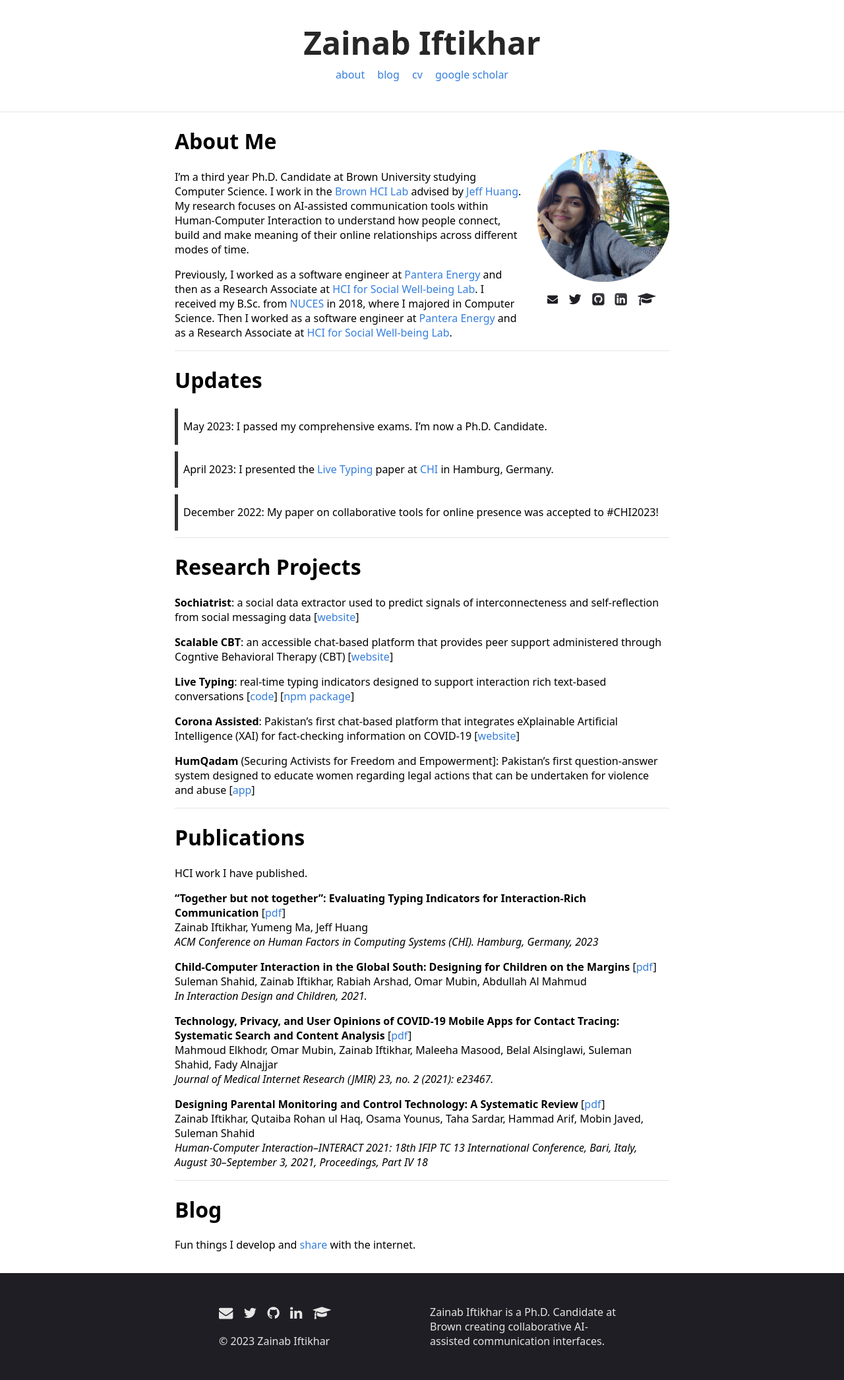
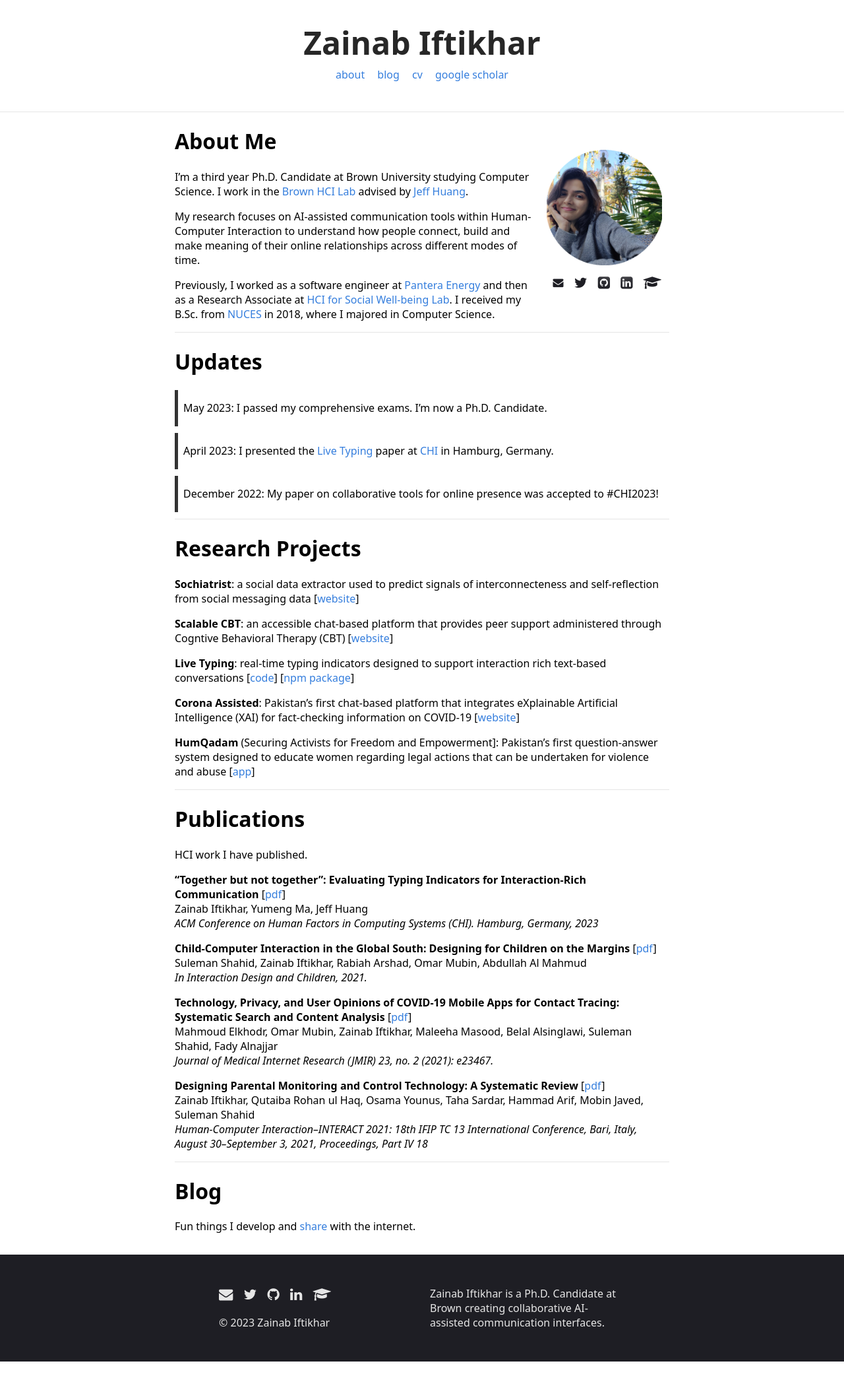
Before and after one commit to ZainabIftikhar/zainabiftikhar.github.io, a Jekyll site: the page built from index.md, in a window 1280 px wide. Shown: the whole page at 66% size. Built offline with Jekyll 4.4.1, drawn with Linux system fonts in a browser that asks for light colours; after the commit the page ends 2063 px from its top, so only the background shows below that.

Commit message:
update bio - remove duplicate info

```diff
--- a/_sass/_style.scss
+++ b/_sass/_style.scss
@@ -124,9 +124,8 @@ blockquote {
         width: 100%;
     }
     .social-links {
-            margin: 10px 0 10px 15px;
+        margin: 10px 0 10px 10px;
     }
-
     }
 
 footer {
--- a/_sass/vars.scss
+++ b/_sass/vars.scss
@@ -3,7 +3,7 @@
  */
 
 $accent: #357edd;
-$image-size: 200px;
+$image-size: 175px;
 $footer-bg: #1E1E24;
 $footer-text: #e6e6e6;
 $header-text: #1E1E24;
--- a/index.md
+++ b/index.md
@@ -16,9 +16,11 @@ layout: default
 	</div>
 </div>
 
-I'm a third year Ph.D. Candidate at Brown University studying Computer Science. I work in the [Brown HCI Lab](https://hci.brown.edu/) advised by [Jeff Huang](https://jeffhuang.com/). My research focuses on AI-assisted communication tools within Human-Computer Interaction to understand how people connect, build and make meaning of their online relationships across different modes of time.
+I'm a third year Ph.D. Candidate at Brown University studying Computer Science. I work in the [Brown HCI Lab](https://hci.brown.edu/) advised by [Jeff Huang](https://jeffhuang.com/).
 
-Previously, I worked as a software engineer at [Pantera Energy](https://panteraenergy.pk) and then as a Research Associate at [HCI for Social Well-being Lab](https://chisel.pk). I received my B.Sc. from [NUCES](https://www.nu.edu.pk) in 2018, where I majored in Computer Science. Then I worked as a software engineer at [Pantera Energy](https://panteraenergy.pk) and as a Research Associate at [HCI for Social Well-being Lab](https://chisel.pk).
+My research focuses on AI-assisted communication tools within Human-Computer Interaction to understand how people connect, build and make meaning of their online relationships across different modes of time.
+
+Previously, I worked as a software engineer at [Pantera Energy](https://panteraenergy.pk) and then as a Research Associate at [HCI for Social Well-being Lab](https://chisel.pk). I received my B.Sc. from [NUCES](https://www.nu.edu.pk) in 2018, where I majored in Computer Science.
 
 ---
 
```
Lines whose indentation alone changed are shown as unchanged.
